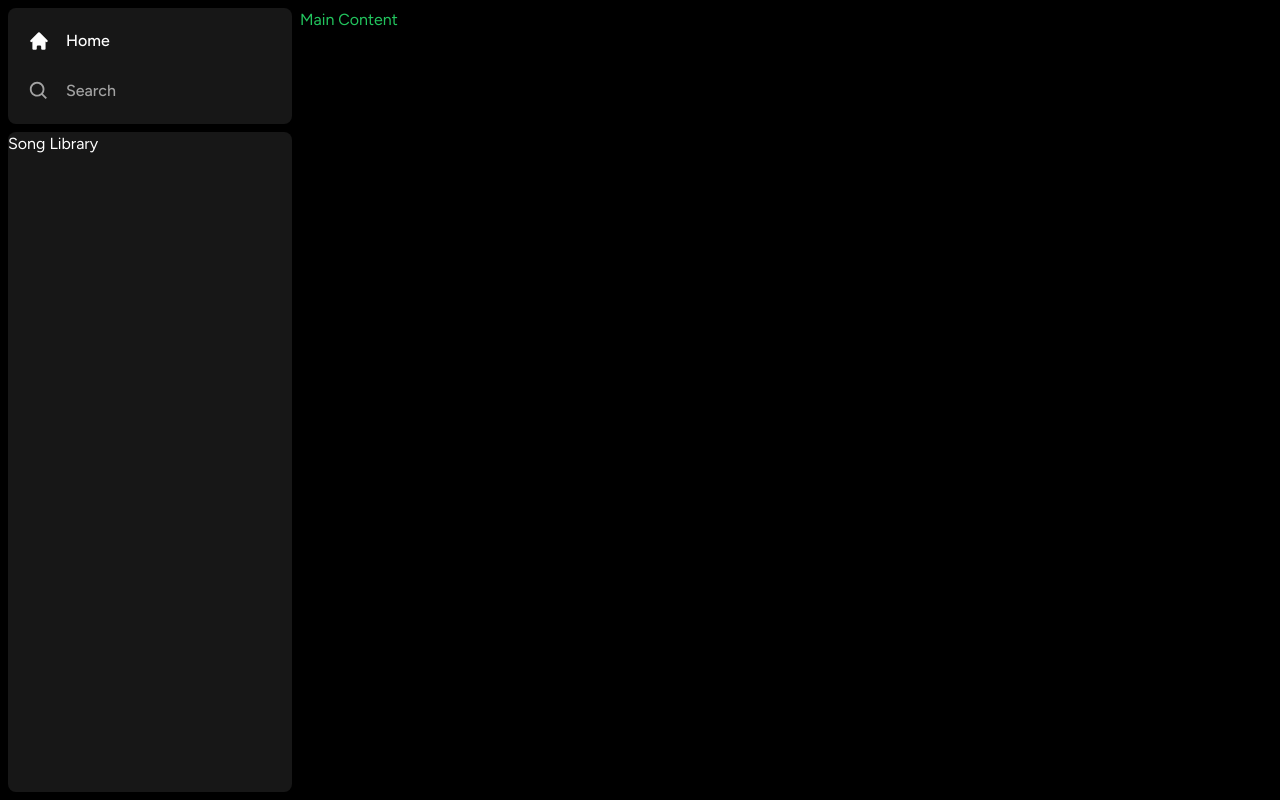
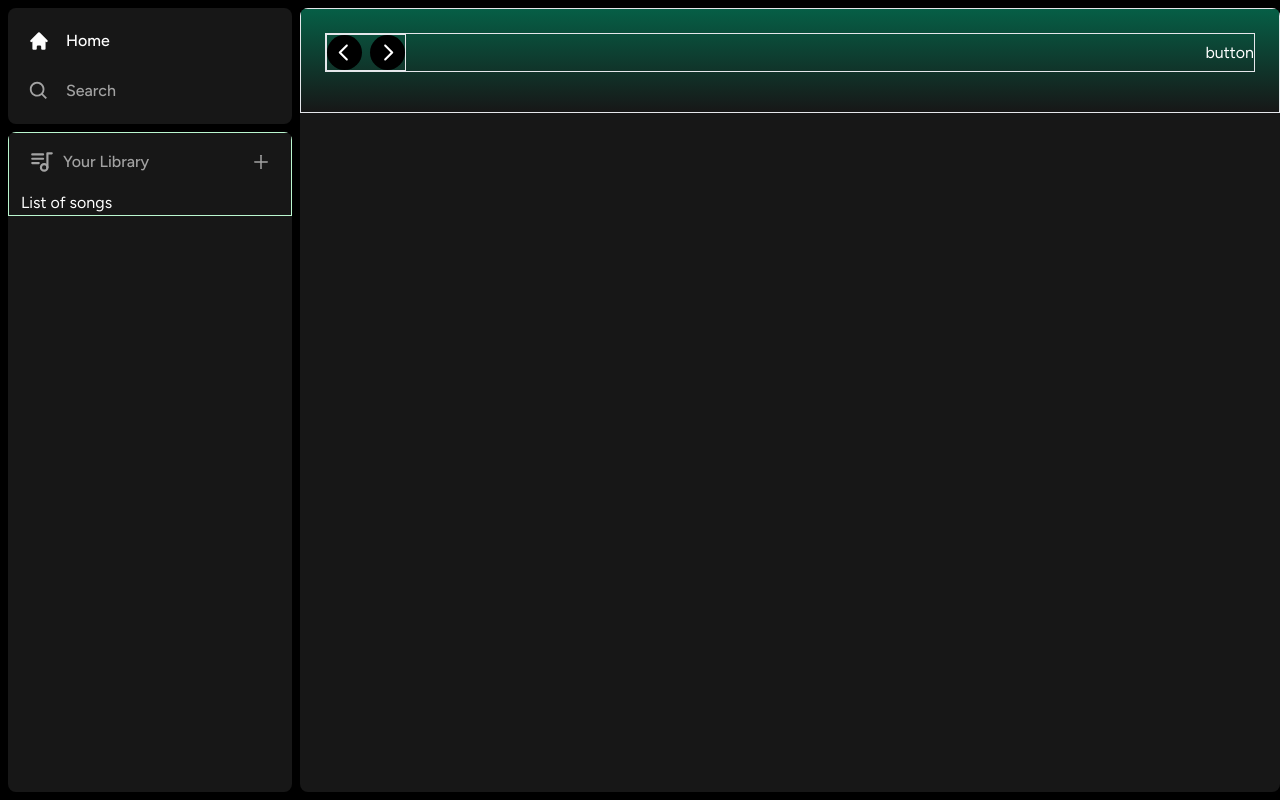
Before and after one commit to rehankhan21/next-spotify, a Next.js app: page / in a window 1280 px wide. Built offline with nearby package versions, Linux system fonts and the light colour scheme.

Commit message:
added a header comp

```diff
--- a/app/(site)/page.tsx
+++ b/app/(site)/page.tsx
@@ -1,3 +1,9 @@
+import Header from "@/components/Header";
+
 export default function Home() {
-  return <div className=" text-green-500">Main Content</div>;
+  return (
+    <div className=" bg-neutral-900 rounded-lg h-full w-full overflow-hidden overflow-y-auto">
+      <Header>Header</Header>
+    </div>
+  );
 }
--- /dev/null
+++ b/components/Button.tsx
@@ -0,0 +1,7 @@
+interface ButtonProps extends React.ButtonHTMLAttributes<HTMLButtonElement> {}
+
+const Button = () => {
+  return <div>button</div>;
+};
+
+export default Button;
--- /dev/null
+++ b/components/Header.tsx
@@ -0,0 +1,66 @@
+"use client";
+
+import { useRouter } from "next/navigation";
+import { twMerge } from "tailwind-merge";
+import { RxCaretLeft, RxCaretRight } from "react-icons/rx";
+import { HiHome } from "react-icons/hi";
+import { BiSearch } from "react-icons/bi";
+
+import Button from "./Button";
+
+interface HeaderProps {
+  children: React.ReactNode;
+  className?: string;
+}
+
+const Header: React.FC<HeaderProps> = ({ children, className }) => {
+  const router = useRouter();
+
+  const handleLogout = () => {
+    // handle logout
+  };
+
+  return (
+    <div
+      className={twMerge(
+        ` h-fit bg-gradient-to-b from-emerald-800 p-6 border`,
+        className
+      )}
+    >
+      <div className=" w-full mb-4 flex items-center justify-between border">
+        <div className=" hidden md:flex gap-x-2 items-center border">
+          <button
+            onClick={() => router.back()}
+            className=" rounded-full bg-black flex items-center justify-center hover:opacity-75 transition"
+          >
+            <RxCaretLeft className=" text-white" size={35} />
+          </button>
+          <button
+            onClick={() => router.forward()}
+            className=" rounded-full bg-black flex items-center justify-center hover:opacity-75 transition"
+          >
+            <RxCaretRight className=" text-white" size={35} />
+          </button>
+        </div>
+        <div className=" flex md:hidden gap-x-2 items-center">
+          <button className=" rounded-full p-2 bg-white flex items-center justify-center hover:opacity-75 transition">
+            <HiHome className=" text-black" size={20} />
+          </button>
+          <button className=" rounded-full p-2 bg-white flex items-center justify-center hover:opacity-75 transition">
+            <BiSearch className=" text-black" size={20} />
+          </button>
+        </div>
+        <div className=" flex justify-between items-center gap-x-4">
+          <>
+            {/* empty fragment for if we care logged in or not */}
+            <div>
+              <Button>Sign Up</Button>
+            </div>
+          </>
+        </div>
+      </div>
+    </div>
+  );
+};
+
+export default Header;
--- /dev/null
+++ b/components/Library.tsx
@@ -0,0 +1,28 @@
+"use client";
+
+import { TbPlaylist } from "react-icons/tb";
+import { AiOutlinePlus } from "react-icons/ai";
+
+const Library = () => {
+  const onClick = () => {
+    // handle upload later
+  };
+  return (
+    <div className=" flex flex-col border border-green-200">
+      <div className=" flex items-center justify-between px-5 pt-4">
+        <div className=" inline-flex items-center gap-x-2">
+          <TbPlaylist className=" text-neutral-400" size={26} />
+          <p className=" text-neutral-400 font-medium text-md">Your Library</p>
+        </div>
+        <AiOutlinePlus
+          onClick={onClick}
+          size={20}
+          className=" text-neutral-400 cursor-pointer hover:text-white transition"
+        />
+      </div>
+      <div className=" flex flex-col gap-y-2 mt-4 px-3">List of songs</div>
+    </div>
+  );
+};
+
+export default Library;
--- a/components/Sidebar.tsx
+++ b/components/Sidebar.tsx
@@ -7,6 +7,7 @@ import { BiSearch } from "react-icons/bi";
 
 import Box from "./Box";
 import SidebarItem from "./SidebarItem";
+import Library from "./Library";
 
 interface SidebarProps {
   children: React.ReactNode;
@@ -47,7 +48,9 @@ const Sidebar: React.FC<SidebarProps> = ({ children }) => {
             ))}
           </div>
         </Box>
-        <Box className=" overflow-y-auto h-full">Song Library</Box>
+        <Box className=" overflow-y-auto h-full">
+          <Library />
+        </Box>
       </div>
       <main className=" h-full flex-1 overflow-y-auto py-2">{children}</main>
     </div>
```
